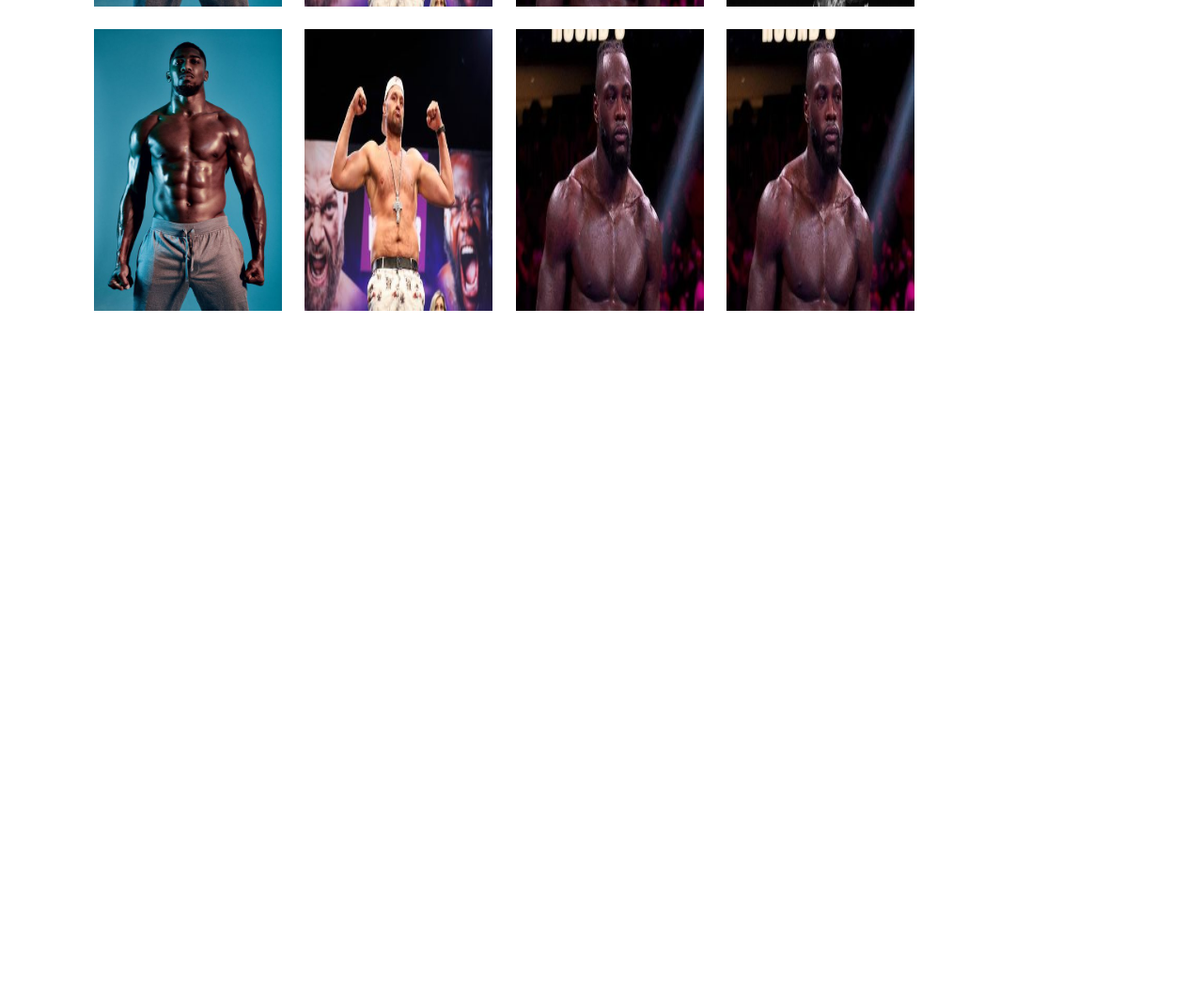
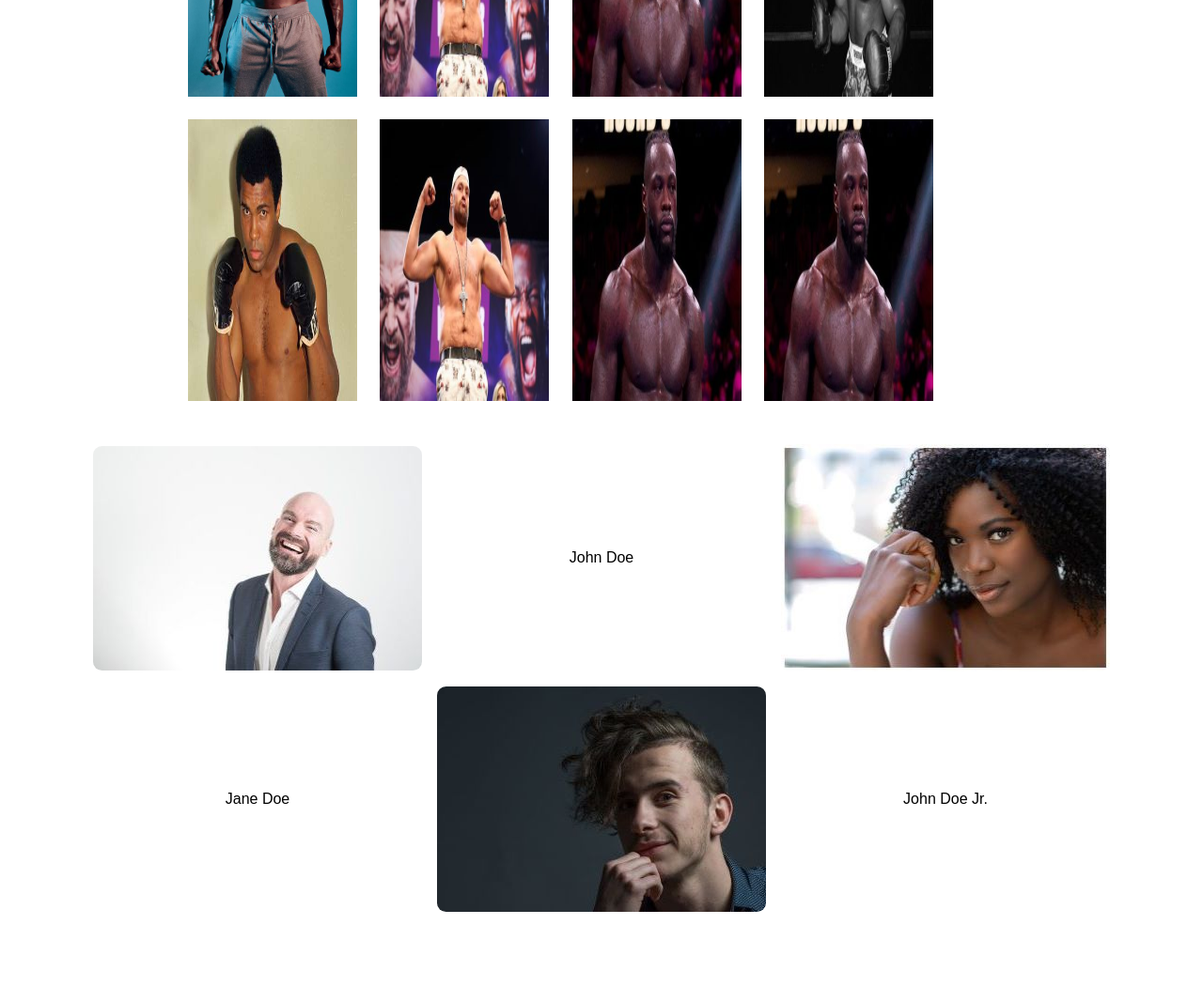
Before and after one commit to Juanelcol/landing-page-jabtv, a plain HTML site: page index.html in a window 1280 px wide. Shown: the part 1522-2589 px from the top of the page at 94% size. Before the commit the page ends 1867 px from the top, so only its background shows below. Drawn offline with nearby package versions, Linux system fonts and the light colour scheme; a script that the page names is missing.

Commit message:
add section stakeholders

```diff
--- a/assets/css/style.css
+++ b/assets/css/style.css
@@ -192,7 +192,13 @@ iframe {
 
 .stars {
     margin-top: 10rem;
+    padding-top: 6rem;
 
+
+}
+
+.stars-gallery {
+    margin-left: 100px;
 }
 
 .img-card {
@@ -200,3 +206,24 @@ iframe {
     height: 40vh;
     padding: 10px;
 }
+
+.people {
+    margin-top: 2rem;
+    padding: 1.5rem 0;
+}
+
+.stakeholders {
+    margin: 4.5rem auto;
+    max-width: 1100px;
+}
+
+.stakeholders img {
+    border-radius: 0.6rem;
+}
+
+.persons {
+    display: grid;
+    grid-template-columns: repeat(3, 1fr);
+    place-items: center;
+    gap: 1rem;
+}
--- a/index.html
+++ b/index.html
@@ -74,13 +74,23 @@
             <a href="assets/images/tyson-fury.jpg" class="big"><img class="img-card" src="assets/images/tyson-fury.jpg" title="Tyson Fury"></a>
             <a href="assets/images/wilder.jpg" class="big"><img class="img-card" src="assets/images/wilder.jpg" title="Wilder"></a>
             <a href="assets/images/big-george.jpg" class="big"><img class="img-card" src="assets/images/big-george.jpg" title="Big George"></a>
-            <a href="assets/images/boda--femi.jpg" class="big"><img class="img-card"src="assets/images/boda--femi.jpg" alt="Anthony Joshua"></a>
+            <a href="assets/images/ali.jpg" class="big"><img class="img-card"src="assets/images/ali.jpg" title="Mohammed Ali"></a>
             <a href="assets/images/tyson-fury.jpg" class="big"><img class="img-card" src="assets/images/tyson-fury.jpg" alt="Tyson Fury"></a>
             <a href="assets/images/wilder.jpg" class="big"><img class="img-card" src="assets/images/wilder.jpg" alt=""></a>
             <a href="assets/images/wilder.jpg" class="big"><img class="img-card" src="assets/images/wilder.jpg" alt=""></a>
-
         </div>
-
+    </section>
+    <section class="people" id="stakeholders">
+        <div class="stakeholders">
+            <div class="persons">
+                    <img src="assets/images/john.jpg" title="John Doe"/>
+                    <p class="name">John Doe</p>
+                    <img src="assets/images/jane.jpg" title="Jane Doe"/>
+                    <p class="name">Jane Doe</p>
+                    <img src="assets/images/jnr.jpg" title="John Doe Jr."/>
+                    <p class="name">John Doe Jr.</p>
+            </div>
+        </div>
     </section>
 
     <script src="assets/js/app.js"></script>
```
Also changed, not shown: assets/images/ali.jpg (added), assets/images/jane.jpg (added), assets/images/jnr.jpg (added), assets/images/john.jpg (added).
